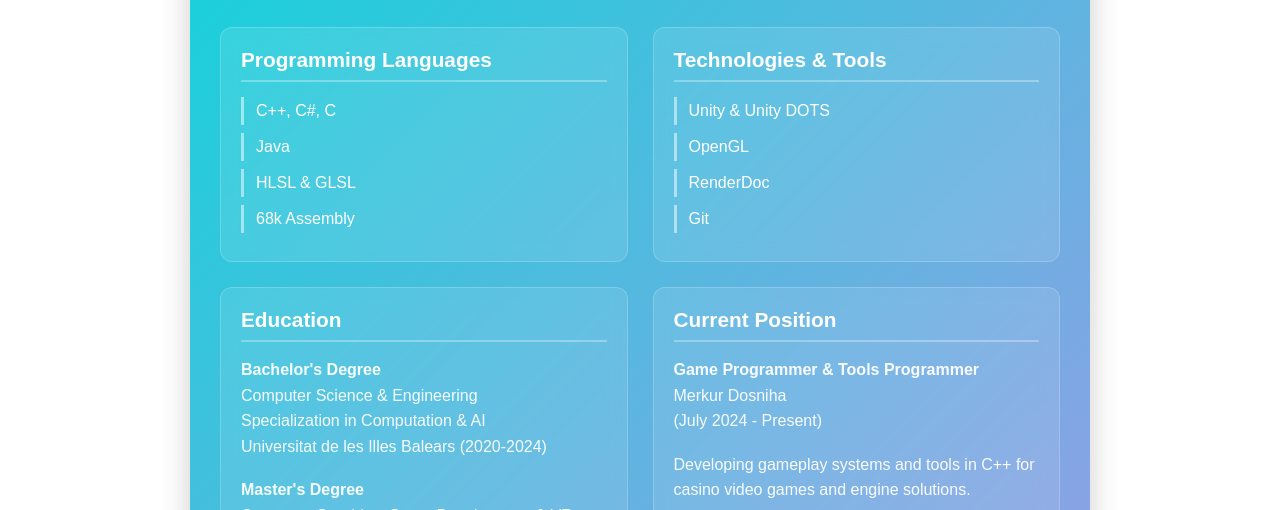
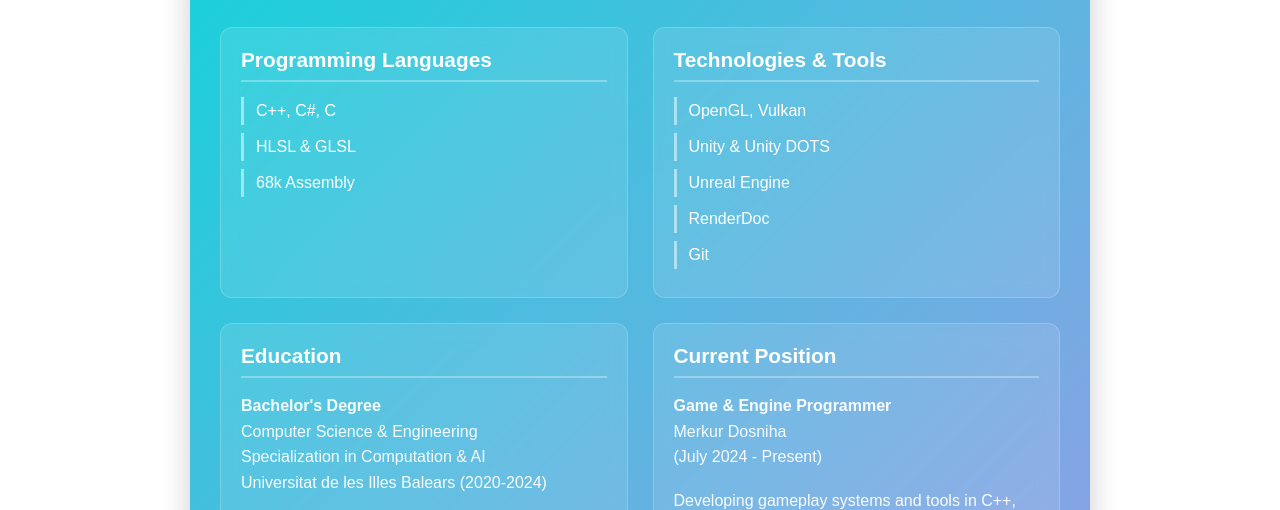
Before and after one commit to iago-cpalmer/iago-cpalmer.github.io, a plain HTML site: page index.html in a window 1280 px wide. Shown: the part 419-929 px from the top of the page. Drawn offline with Linux system fonts and the light colour scheme.

Commit message:
updated portfolio

```diff
--- a/index.html
+++ b/index.html
@@ -29,7 +29,6 @@
                 <h3>Programming Languages</h3>
                 <ul>
                     <li>C++, C#, C</li>
-                    <li>Java</li>
                     <li>HLSL & GLSL</li>
                     <li>68k Assembly</li>
                 </ul>
@@ -38,8 +37,9 @@
             <div class="summary-card">
                 <h3>Technologies & Tools</h3>
                 <ul>
+					<li>OpenGL, Vulkan</li>
                     <li>Unity & Unity DOTS</li>
-                    <li>OpenGL</li>
+                    <li>Unreal Engine</li>
                     <li>RenderDoc</li>
                     <li>Git</li>
                 </ul>
@@ -59,11 +59,11 @@
 
             <div class="summary-card">
                 <h3>Current Position</h3>
-                <p><strong>Game Programmer & Tools Programmer</strong><br>
+                <p><strong>Game & Engine Programmer</strong><br>
                 Merkur Dosniha<br>
                 (July 2024 - Present)</p>
                 <br>
-                <p>Developing gameplay systems and tools in C++ for casino video games and engine solutions.</p>
+                <p>Developing gameplay systems and tools in C++, and participating in the development of the core company's engine in OpenGL for casino video games and engine solutions.</p>
             </div>
         </div>
     </div>
```
